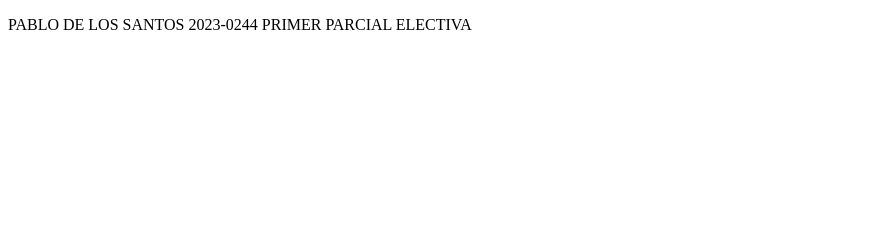
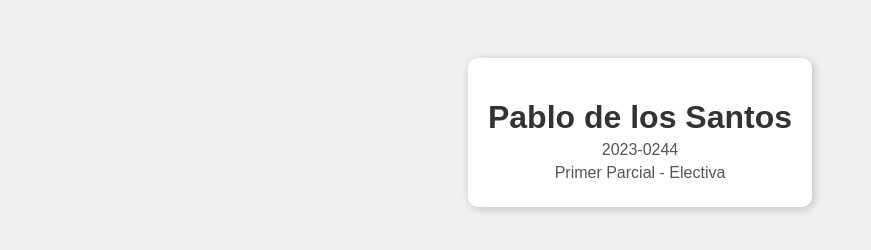
Before and after one commit to pablodls04/primer-parcial, a plain HTML site: page index.html in a window 1280 px wide. Shown: the whole page, without its empty margins (0-871 px from the left). Drawn offline with Linux system fonts and the light colour scheme.

Commit message:
mejor design

```diff
--- a/index.html
+++ b/index.html
@@ -3,12 +3,36 @@
 <head>
     <meta charset="UTF-8">
     <meta name="viewport" content="width=device-width, initial-scale=1.0">
-    <title>Document</title>
+    <title>Pablo de los Santos</title>
+    <style>
+        body {
+            font-family: Arial, sans-serif;
+            background-color: #f0f0f0;
+            text-align: center;
+            padding: 50px;
+        }
+        .box {
+            background-color: white;
+            padding: 20px;
+            border-radius: 10px;
+            box-shadow: 2px 2px 10px rgba(0, 0, 0, 0.2);
+            display: inline-block;
+        }
+        h1 {
+            color: #333;
+            margin-bottom: 5px;
+        }
+        p {
+            color: #555;
+            margin: 5px 0;
+        }
+    </style>
 </head>
 <body>
-   <P> PABLO DE LOS SANTOS 2023-0244
-    PRIMER PARCIAL
-    ELECTIVA</P>
-
+    <div class="box">
+        <h1>Pablo de los Santos</h1>
+        <p>2023-0244</p>
+        <p>Primer Parcial - Electiva</p>
+    </div>
 </body>
 </html>
```
